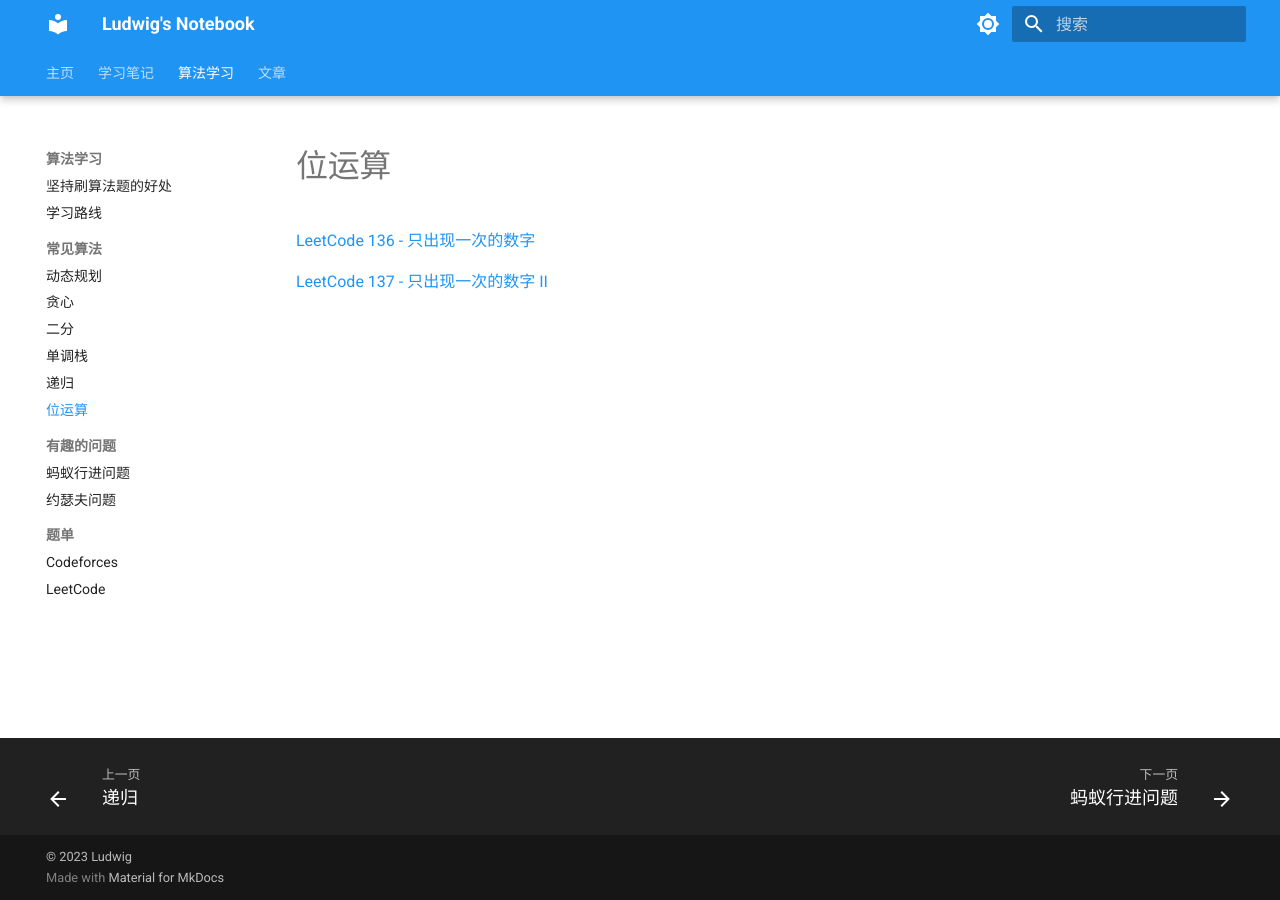
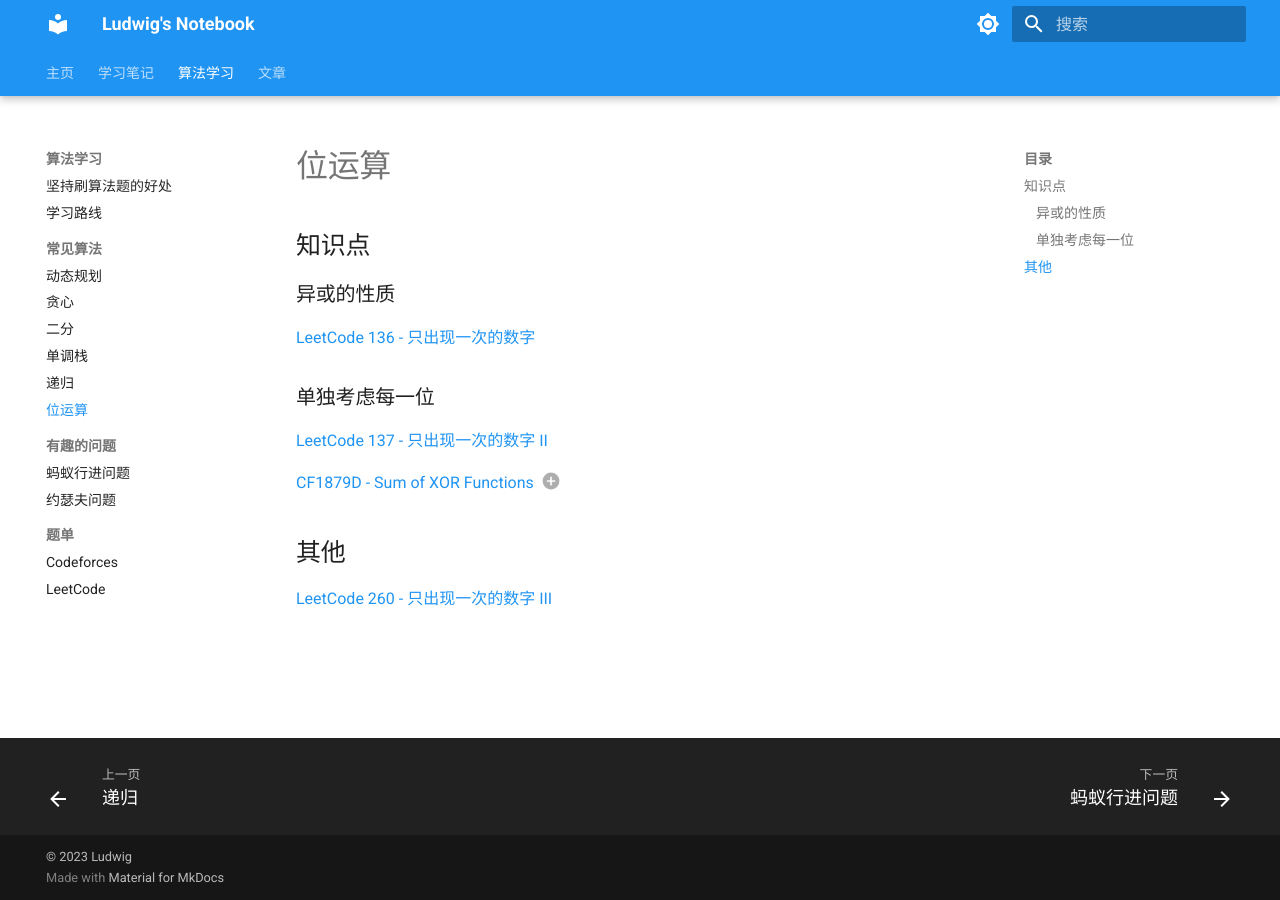
Before and after one commit to cs32963/Notebook, an MkDocs documentation site: the page built from docs/algorithms/bitwise_ops.md, in a window 1280 px wide. Built offline with MkDocs 1.6.1 and Material for MkDocs 9.7.7, drawn with Linux system fonts in a browser that asks for light colours.

Commit message:
update algorithms

```diff
--- a/docs/algorithms/bitwise_ops.md
+++ b/docs/algorithms/bitwise_ops.md
@@ -1,5 +1,20 @@
 # 位运算
+
+## 知识点
+
+### 异或的性质
 
 [LeetCode 136 - 只出现一次的数字](https://leetcode.cn/problems/single-number/)
 
+### 单独考虑每一位
+
 [LeetCode 137 - 只出现一次的数字 II](https://leetcode.cn/problems/single-number-ii/)
+
+[CF1879D - Sum of XOR Functions](https://codeforces.com/contest/1879/problem/D) (1)
+{.annotate}
+
+1. 单独考虑每一位对最终答案的贡献，并使用线性复杂度计算之
+
+## 其他
+
+[LeetCode 260 - 只出现一次的数字 III](https://leetcode.cn/problems/single-number-iii/)
```
